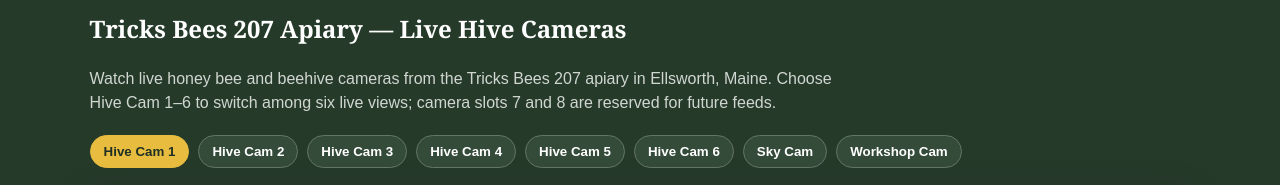
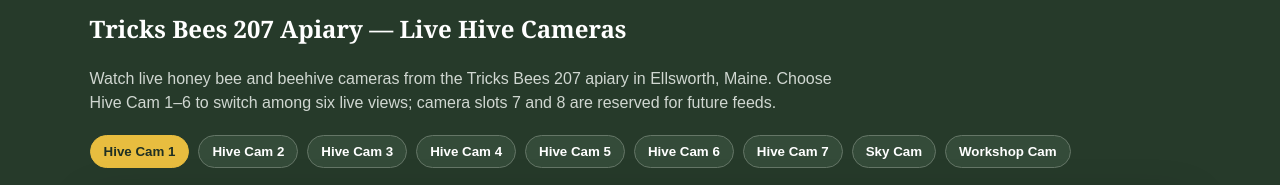
Before and after one commit to tricksbees207-ctrl/tricks-bees-207, a plain HTML site: page index.html in a window 1280 px wide. Shown: the part 840-1025 px from the top of the page. Drawn offline with nearby package versions, Linux system fonts and the light colour scheme; no server answers; grey boxes are pictures that could not be loaded.

Commit message:
Add new Hive Cam 7 placeholder tab after Hive Cam 6

```diff
--- a/index.html
+++ b/index.html
@@ -62,6 +62,7 @@
     <button class="camera-tab" type="button" role="tab" aria-selected="false" data-camera-name="Hive Cam 4" data-video-id="JuJgzJUlOEE">Hive Cam 4</button>
     <button class="camera-tab" type="button" role="tab" aria-selected="false" data-camera-name="Hive Cam 5" data-video-id="-roofFwE9ww">Hive Cam 5</button>
     <button class="camera-tab" type="button" role="tab" aria-selected="false" data-camera-name="Hive Cam 6" data-video-id="TNhMA_EZ9Zg">Hive Cam 6</button>
+    <button class="camera-tab" type="button" role="tab" aria-selected="false" data-camera-name="Hive Cam 7">Hive Cam 7</button>
     <button class="camera-tab" type="button" role="tab" aria-selected="false" data-camera-name="Sky Cam" data-video-id="ko8tKUtkUV4">Sky Cam</button>
     <button class="camera-tab" type="button" role="tab" aria-selected="false" data-camera-name="Workshop Cam" data-video-id="uNrhDhIfI3o">Workshop Cam</button>
   </div>
```
